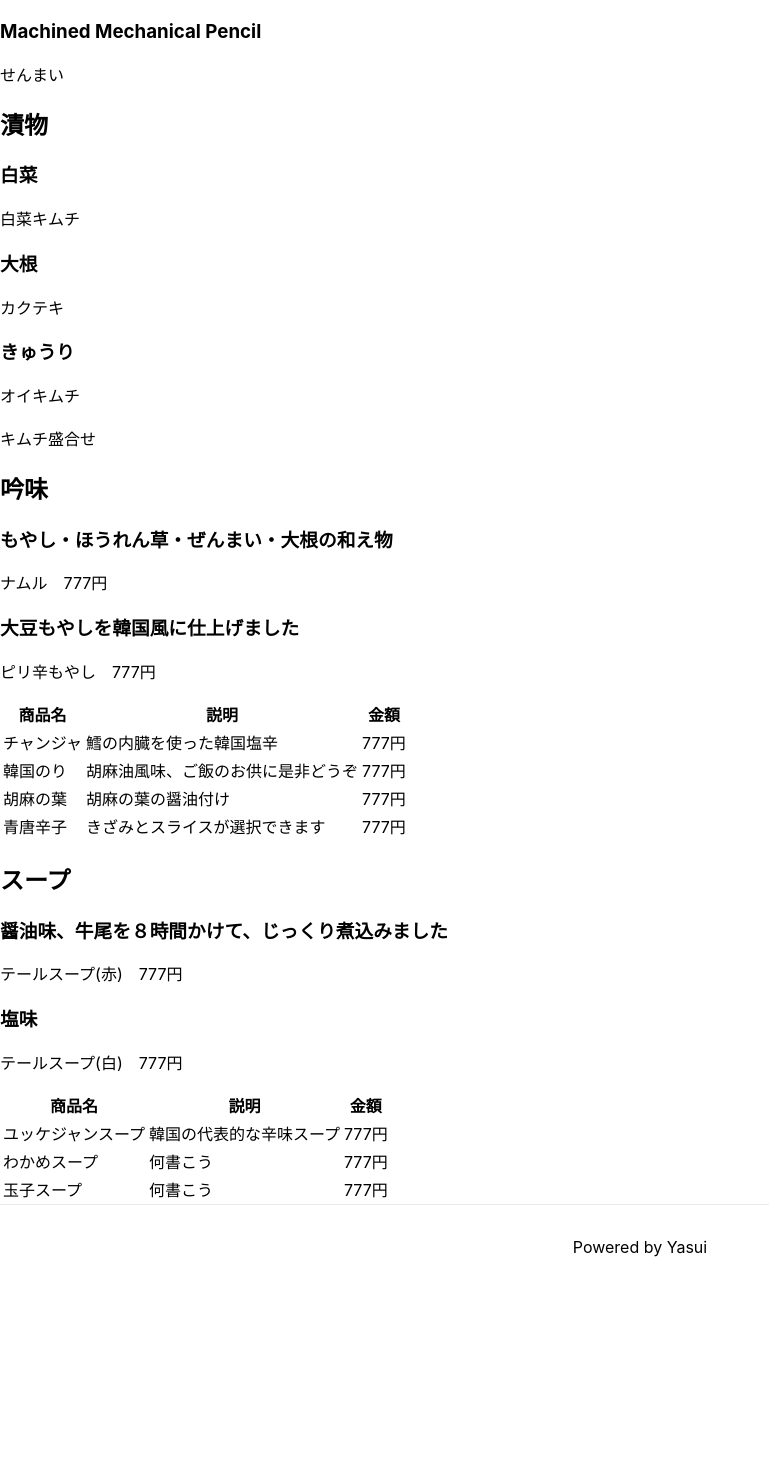
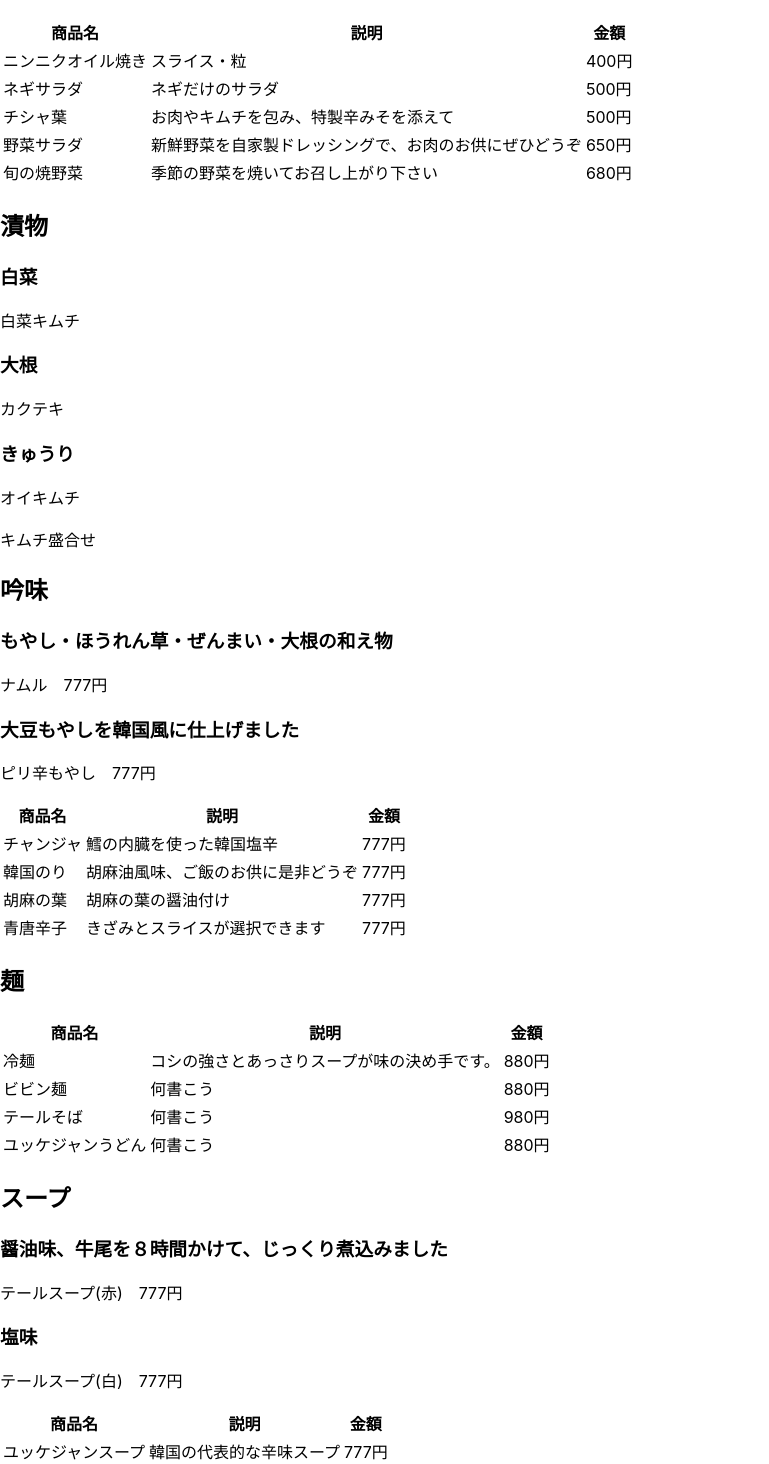
Before and after one commit to hello-ty/senrima-website, a Next.js app: page /products in a window 1280 px wide. Shown: the part 1826-3290 px from the top of the page, without its empty margins (0-769 px from the left). Before the commit the page ends 3115 px from the top, so only its background shows below. Built offline with nearby package versions, Linux system fonts and the light colour scheme; a web font is replaced by a local one.

Commit message:
✨ サラダメニューを充実させた

```diff
--- a/src/components/MenuTable/index.jsx
+++ b/src/components/MenuTable/index.jsx
@@ -71,7 +71,47 @@ export const MenuTable = (props) => {
                         </td>
                       </tr>
                     ))
-                  : tableMenu.soup.map((item) => (
+                  : props.title === "soup"
+                  ? tableMenu.soup.map((item) => (
+                      <tr key={item.name}>
+                        <td className="px-6 py-4 whitespace-nowrap">
+                          <div className="flex items-center">
+                            <div className="text-sm font-medium text-gray-900">
+                              {item.name}
+                            </div>
+                          </div>
+                        </td>
+                        <td className="px-6 py-4 whitespace-nowrap">
+                          <div className="text-sm text-gray-900">
+                            {item.description}
+                          </div>
+                        </td>
+                        <td className="px-6 py-4 whitespace-nowrap text-sm text-gray-500">
+                          {item.price}円
+                        </td>
+                      </tr>
+                    ))
+                  : props.title === "men"
+                  ? tableMenu.men.map((item) => (
+                      <tr key={item.name}>
+                        <td className="px-6 py-4 whitespace-nowrap">
+                          <div className="flex items-center">
+                            <div className="text-sm font-medium text-gray-900">
+                              {item.name}
+                            </div>
+                          </div>
+                        </td>
+                        <td className="px-6 py-4 whitespace-nowrap">
+                          <div className="text-sm text-gray-900">
+                            {item.description}
+                          </div>
+                        </td>
+                        <td className="px-6 py-4 whitespace-nowrap text-sm text-gray-500">
+                          {item.price}円
+                        </td>
+                      </tr>
+                    ))
+                  : tableMenu.salad.map((item) => (
                       <tr key={item.name}>
                         <td className="px-6 py-4 whitespace-nowrap">
                           <div className="flex items-center">
--- a/src/components/ProductLists/index.jsx
+++ b/src/components/ProductLists/index.jsx
@@ -61,6 +61,8 @@ export const ProductLists = () => {
         </div>
       </div>
 
+      <MenuTable title="salad" />
+
       <div className="max-w-2xl mx-auto py-16 px-4 sm:py-24 sm:px-6 lg:max-w-7xl lg:px-8">
         <h2 className="text-center text-3xl mb-10">漬物</h2>
 
@@ -117,6 +119,12 @@ export const ProductLists = () => {
       <MenuTable title="tinmi" />
 
       <div className="max-w-2xl mx-auto py-16 px-4 sm:py-24 sm:px-6 lg:max-w-7xl lg:px-8">
+        <h2 className="text-center text-3xl mb-10">麺</h2>
+      </div>
+
+      <MenuTable title="men" />
+
+      <div className="max-w-2xl mx-auto py-16 px-4 sm:py-24 sm:px-6 lg:max-w-7xl lg:px-8">
         <h2 className="text-center text-3xl mb-10">スープ</h2>
 
         <div className="grid grid-cols-1 gap-y-10 sm:grid-cols-2 gap-x-6 lg:grid-cols-3 xl:grid-cols-4 xl:gap-x-8">
--- a/src/mock/product.js
+++ b/src/mock/product.js
@@ -63,13 +63,6 @@ export const products = {
       imageSrc: "/Product/kannkoku.jpg",
       imageAlt: "韓国サラダ",
     },
-    {
-      description: "Machined Mechanical Pencil",
-      name: "せんまい",
-      imageSrc: "/Product/senmai.jpg",
-      imageAlt:
-        "Hand holding black machined steel mechanical pencil with brass tip and top.",
-    },
   ],
   tukemono: [
     {
--- a/src/mock/tablemenu.js
+++ b/src/mock/tablemenu.js
@@ -126,4 +126,53 @@ export const tableMenu = {
       price: 777,
     },
   ],
+  men: [
+    {
+      name: "冷麺",
+      description: "コシの強さとあっさりスープが味の決め手です。",
+      price: 880,
+    },
+    {
+      name: "ビビン麺",
+      description: "何書こう",
+      price: 880,
+    },
+    {
+      name: "テールそば",
+      description: "何書こう",
+      price: 980,
+    },
+    {
+      name: "ユッケジャンうどん",
+      description: "何書こう",
+      price: 880,
+    },
+  ],
+  salad: [
+    {
+      name: "ニンニクオイル焼き",
+      description: "スライス・粒",
+      price: 400,
+    },
+    {
+      name: "ネギサラダ",
+      description: "ネギだけのサラダ",
+      price: 500,
+    },
+    {
+      name: "チシャ葉",
+      description: "お肉やキムチを包み、特製辛みそを添えて",
+      price: 500,
+    },
+    {
+      name: "野菜サラダ",
+      description: "新鮮野菜を自家製ドレッシングで、お肉のお供にぜひどうぞ",
+      price: 650,
+    },
+    {
+      name: "旬の焼野菜",
+      description: "季節の野菜を焼いてお召し上がり下さい",
+      price: 680,
+    },
+  ],
 };
```
